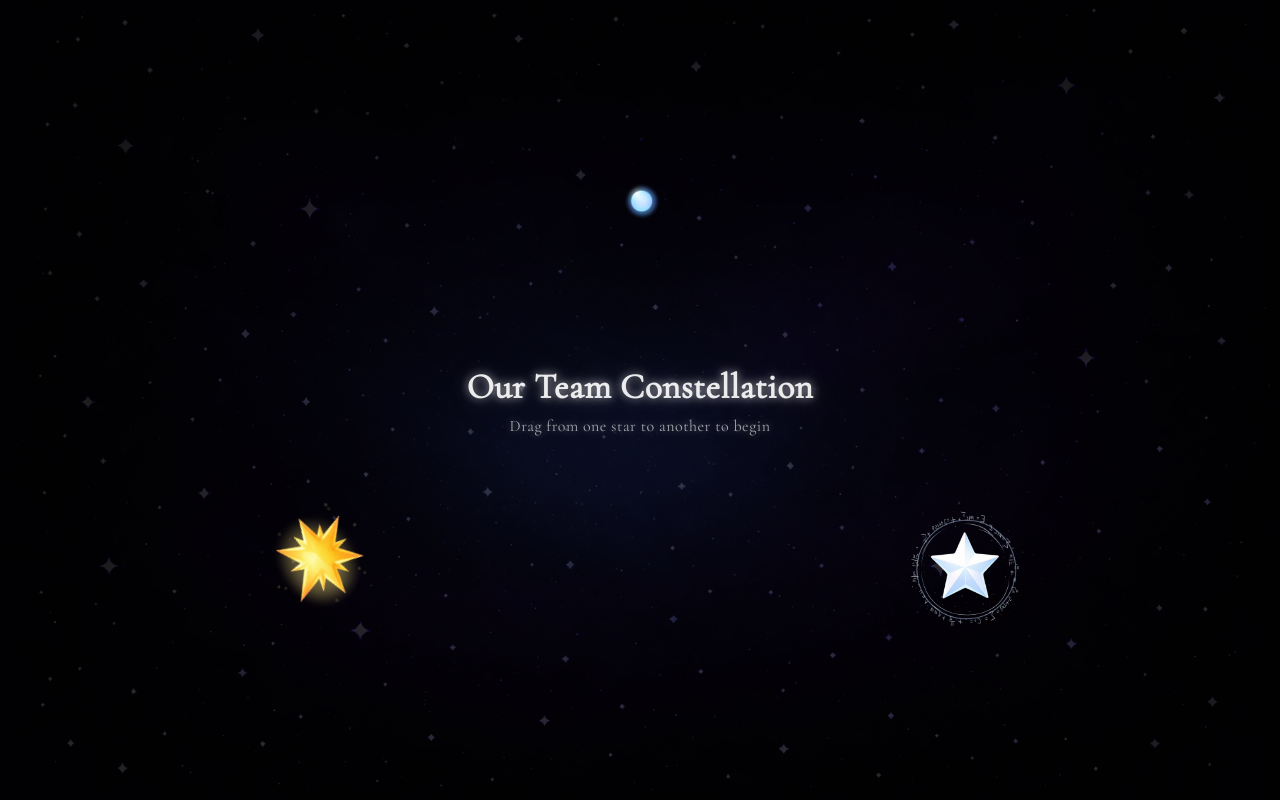
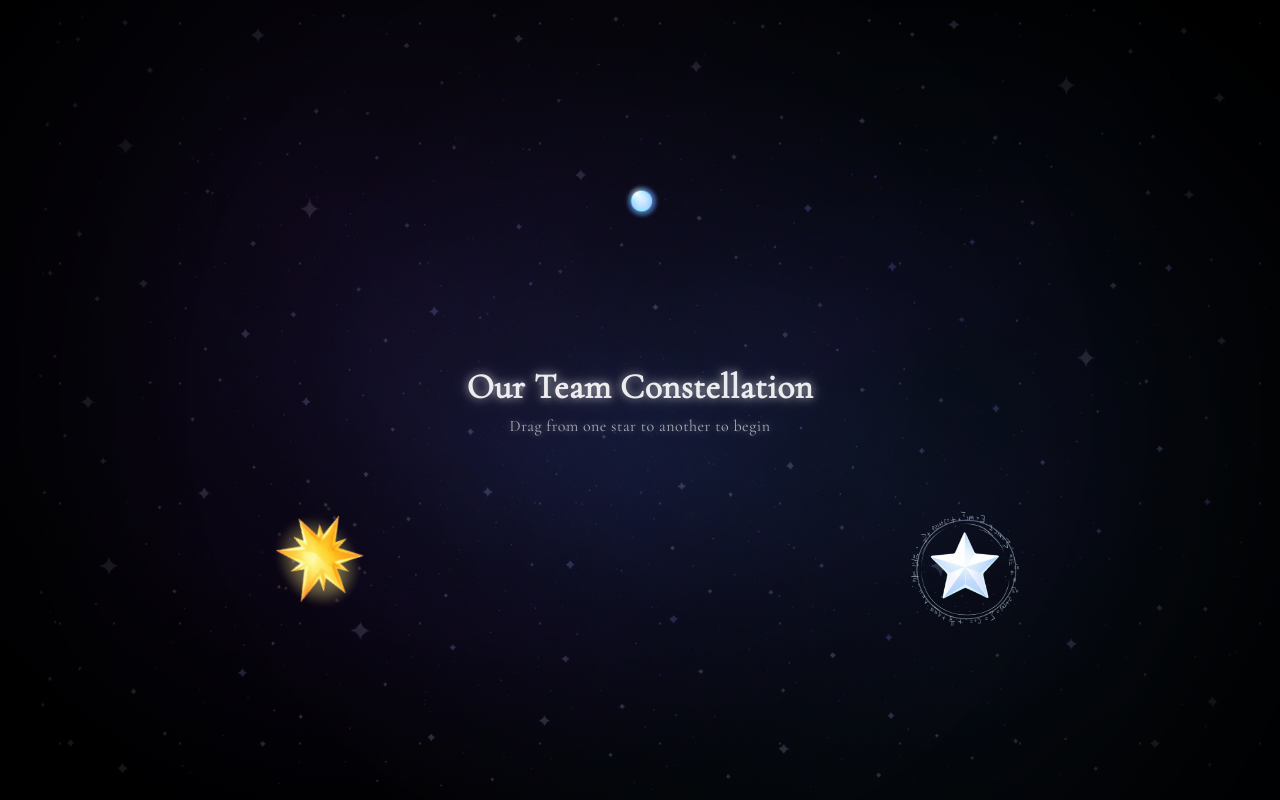
Before and after one commit to Ahsaask/star-buttons, a React (Vite) app: page / in a window 1280 px wide. Built offline with nearby package versions, Linux system fonts and the light colour scheme; a web font is replaced by a local one.

Commit message:
aesthetics LOL (i got bored)

```diff
--- a/src/App.css
+++ b/src/App.css
@@ -510,3 +510,49 @@
   font-size: 1rem;
   opacity: 0.7;
 }
+
+.nebula {
+  position: absolute;
+  inset: 0;
+  background:
+    radial-gradient(circle at 30% 40%, rgba(120,80,200,0.12), transparent 55%),
+    radial-gradient(circle at 70% 60%, rgba(80,150,220,0.10), transparent 60%);
+
+  animation: nebulaMove 60s linear infinite;
+  pointer-events: none;
+  z-index: 1;
+  opacity: 1;
+
+}
+
+@keyframes nebulaMove {
+  0%   { background-position: 0% 40%; }
+  50%  { background-position: 100% 60%; }
+  100% { background-position: 0% 40%; }
+}
+
+
+
+.dust {
+  position: absolute;
+  inset: 0;
+  background-image: radial-gradient(white 1px, transparent 1px);
+  background-size: 120px 120px;
+  opacity: 0.15;
+  animation: dustMove 60s linear infinite;
+  pointer-events: none;
+  z-index: 0;
+}
+
+@keyframes dustMove {
+  from { transform: translateY(0); }
+  to { transform: translateY(-400px); }
+}
+
+.vignette {
+  position: absolute;
+  inset: 0;
+  background: radial-gradient(circle, transparent 60%, rgba(0,0,0,0.6));
+  pointer-events: none;
+  z-index: 5;
+}
--- a/src/App.jsx
+++ b/src/App.jsx
@@ -331,6 +331,13 @@ function App() {
   return (
     <div className={`canvas ${merging ? 'merging' : ''} ${constellation ? 'constellation-active' : ''}`} ref={canvasRef}>
 
+      {/* Aesthetics!! */}
+      <div className="nebula"></div>
+      <div className="dust"></div>
+      <div className="vignette"></div>
+
+
+      {/* Title! */}
       <div
         className={`center-title ${(constellation || merging || dragging || connections.length > 0) ? 'hidden' : ''}`}>
         <h1>Our Team Constellation</h1>
```
